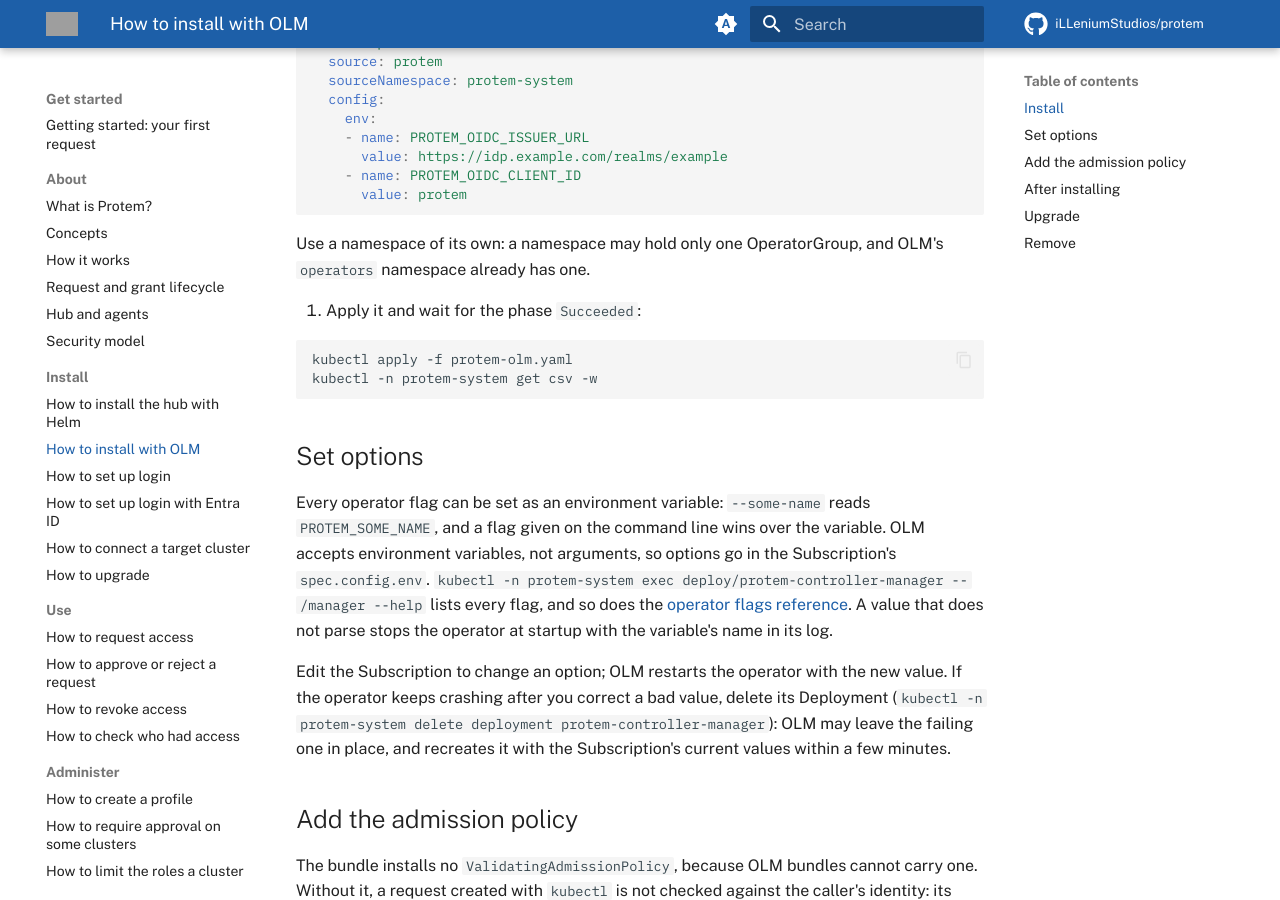
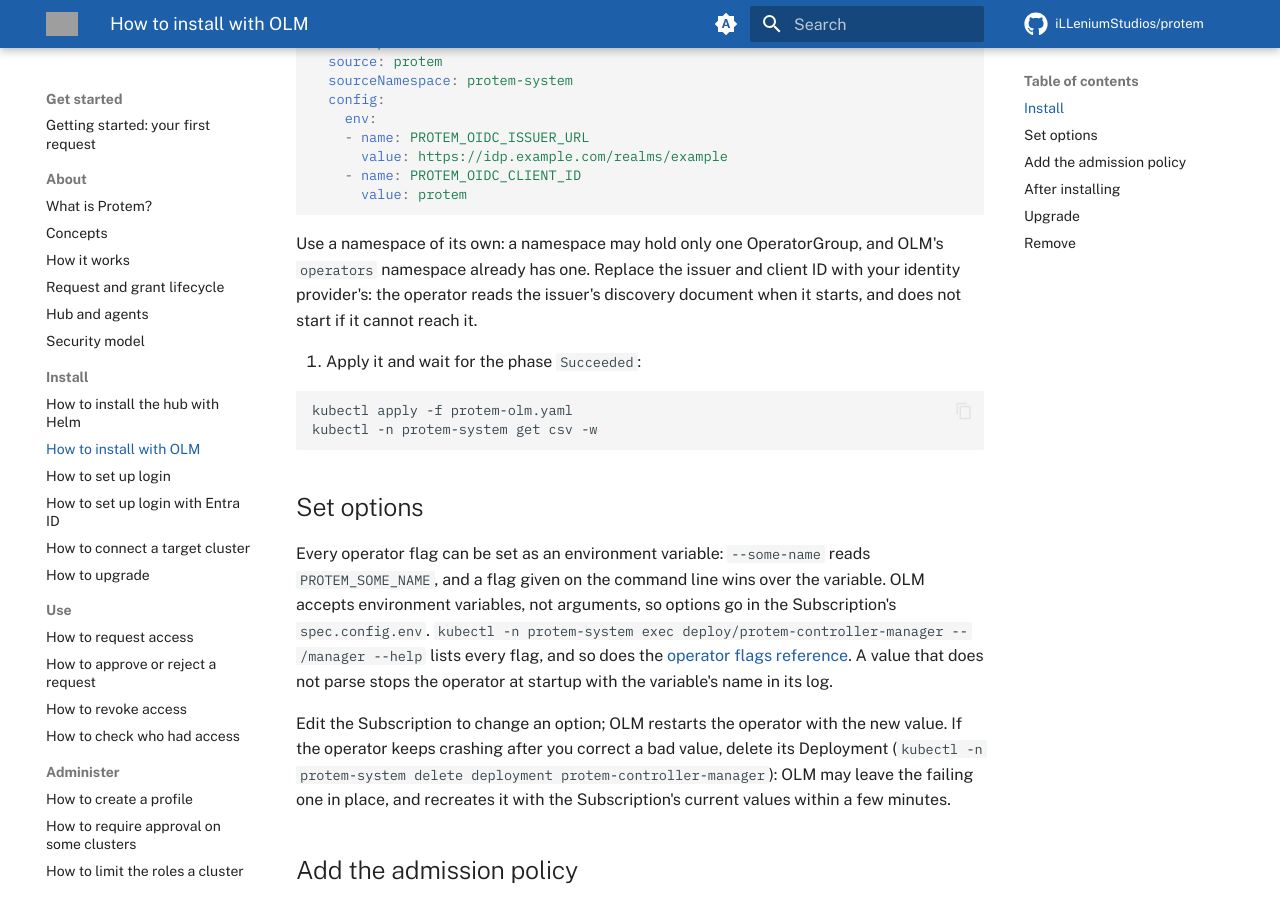
Before and after one commit to iLLeniumStudios/protem, an MkDocs documentation site: the page built from docs/guides/how-to-install-with-olm.md, in a window 1280 px wide and 900 px high, scrolled down 1014 px. Built offline with MkDocs 1.6.1 and Material for MkDocs 9.7.7, drawn with Linux system fonts in a browser that asks for light colours; grey boxes are pictures that could not be loaded.

Commit message:
docs: say the operator does not start when it cannot reach the OIDC issuer

````diff
--- a/docs/guides/how-to-install-with-olm.md
+++ b/docs/guides/how-to-install-with-olm.md
@@ -55,7 +55,9 @@ instead, see [How to install with Helm](how-to-install-with-helm.md).
    ```
 
    Use a namespace of its own: a namespace may hold only one OperatorGroup, and OLM's
-   `operators` namespace already has one.
+   `operators` namespace already has one. Replace the issuer and client ID with your identity
+   provider's: the operator reads the issuer's discovery document when it starts, and does not
+   start if it cannot reach it.
 
 2. Apply it and wait for the phase `Succeeded`:
 
````
Also changed, not shown: docs/guides/how-to-install-with-helm.md (+3 -0 lines).
